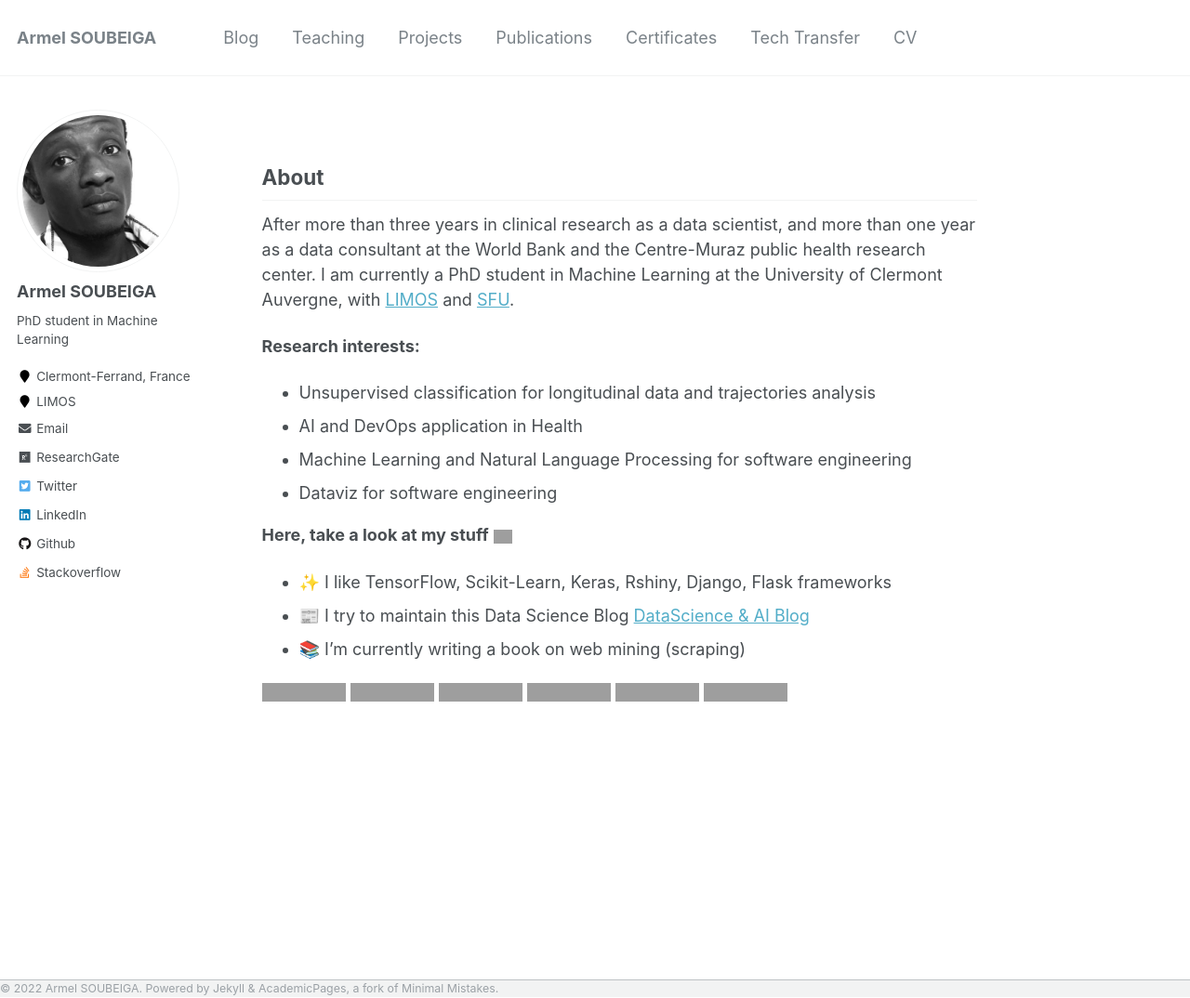
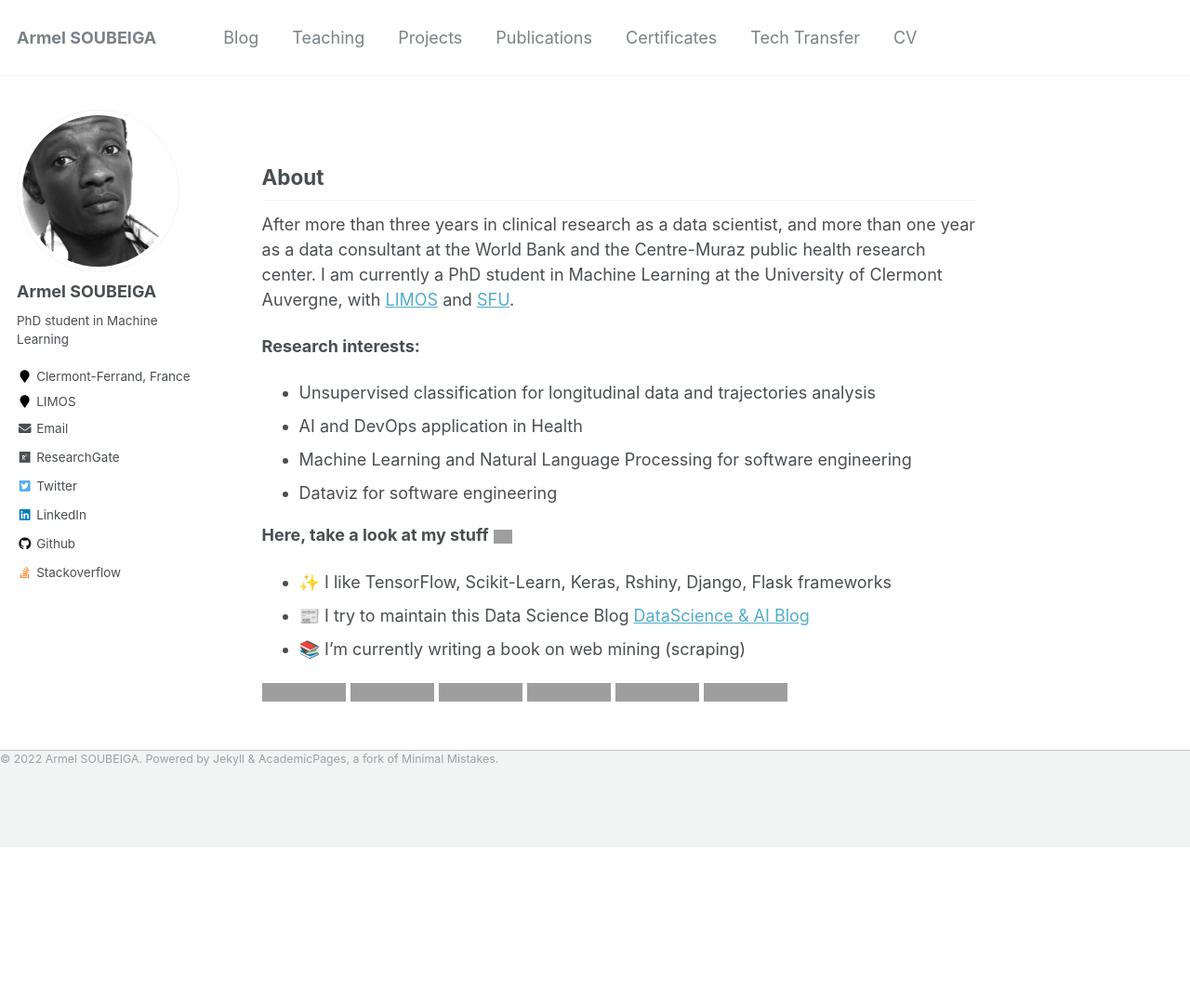
Before and after one commit to armelsoubeiga/neweb, a Jekyll site: the page built from _pages/about.md, in a window 1280 px wide and 1074 px high. Shown: the whole window at 93% size. Built offline with Jekyll 4.4.1, drawn with Linux system fonts in a browser that asks for light colours; grey boxes are pictures that could not be loaded.

Commit message:
Update _footer.scss

```diff
--- a/_sass/_footer.scss
+++ b/_sass/_footer.scss
@@ -9,10 +9,14 @@
   margin-right: 0;
   width: 100%;
   clear: both;
-  /* sticky footer fix start */
+  /* sticky footer fix start
   position: absolute;
   bottom: 0em;
-  height: auto;
+  height: auto; */
+
+  height: 105px;
+  width: 100%;
+  position: relative;
   /* sticky footer fix end */
   margin-top: 0em;
   color: mix(#fff, $gray, 25%);
```
